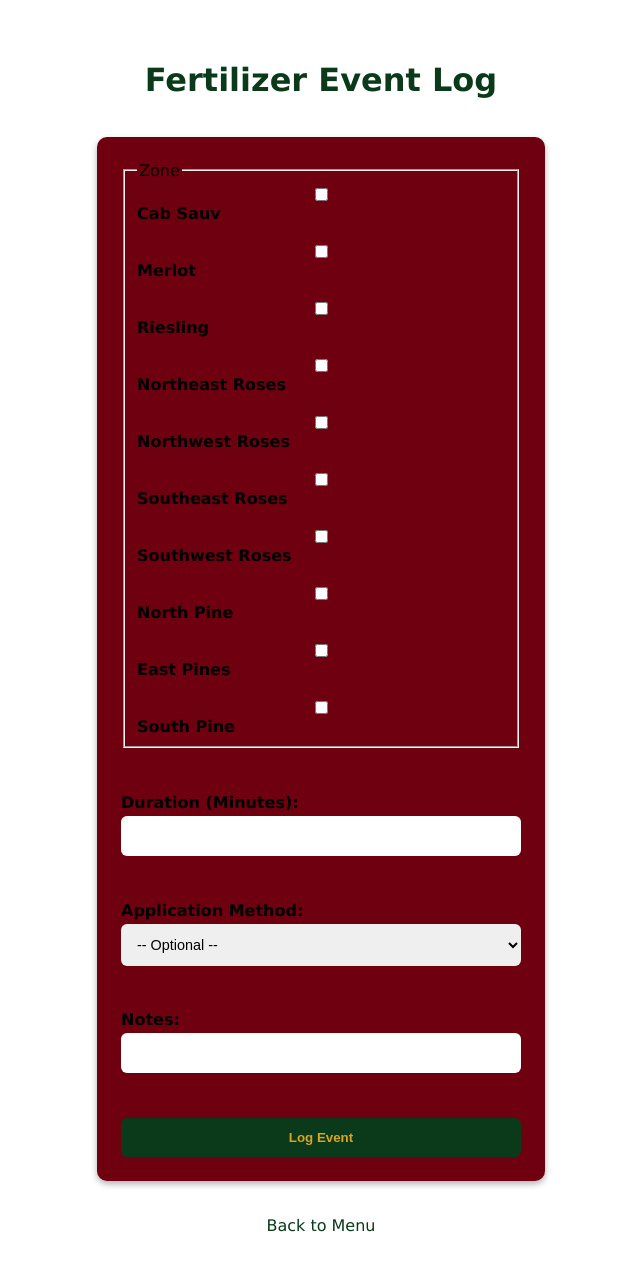
After one commit to scriptedvestige/field_obs, a FastAPI app: template templates/watering.html in a window 1280 px wide. The commit adds this page. Shown: the whole page, without its empty margins (319-959 px from the left). Run offline with FastAPI, Linux system fonts and the light colour scheme; the template is opened without the code that fills it, so the values that code supplies are empty.

Commit message:
Adding manual watering event logging

```diff
--- a/app.py
+++ b/app.py
@@ -8,10 +8,12 @@ app = FastAPI()
 templates = Jinja2Templates(directory="templates")
 app.mount("/static", StaticFiles(directory="static"), name="static")
 
+# Main Menu
 @app.get("/menu", name="menu")
 def menu(request: Request):
     return templates.TemplateResponse("index.html", {"request":request})
 
+# Fertilizer Events
 @app.get("/fertilizer", name="fertilizer")
 def fertilizer_form(request: Request):
     return templates.TemplateResponse("fertilizer.html", {"request":request})
@@ -46,7 +48,7 @@ def log_fertilizer(
 
     return RedirectResponse("/fertilizer", status_code=303)
 
-
+# Snow Events
 @app.get("/snow", name="snow")
 def snow_form(request: Request):
     return templates.TemplateResponse("snow.html", {"request":request})
@@ -80,6 +82,7 @@ def log_snow(
 
     return RedirectResponse("/snow", status_code=303)
 
+# Disease/Pest Treatment Events
 @app.get("/treatment", name="treatment")
 def treatment_form(request: Request):
     return templates.TemplateResponse("treatment.html", {"request":request})
@@ -111,3 +114,32 @@ def log_treatment(
     conn.close()
 
     return RedirectResponse("/treatment", status_code=303)
+
+# Watering Events
+@app.get("/watering", name="watering")
+def watering_form(request: Request):
+    return templates.TemplateResponse("watering.html", {"request":request})
+
+@app.post("/watering")
+def log_watering(
+    request: Request,
+    zones: list[str] = Form(...),
+    duration: float | None = Form(None),
+    application_method: str | None = Form(None),
+    notes: str | None = Form(None),
+):
+    conn = get_conn()
+    cur = conn.cursor()
+    for zone in zones:
+        cur.execute(
+            """
+            INSERT INTO manual.watering_events (zone, duration, notes)
+            VALUES (%s, %s, %s, %s)
+            """,
+            (zone, duration, application_method, notes)
+        )
+    conn.commit()
+    cur.close()
+    conn.close()
+
+    return RedirectResponse("/watering", status_code=303)
--- a/templates/index.html
+++ b/templates/index.html
@@ -4,7 +4,8 @@
 
 {% block content %}
     <h1>Manual Event Logging Menu</h1>
-    <h3><a href="{{ url_for('fertilizer') }}">Fertilizer Log</a></h3>
+    <h3><a href="{{ url_for('fertilizer') }}">Fertilizer Events</a></h3>
     <h3><a href="{{ url_for('snow') }}">Snow Events</a></h3>
     <h3><a href="{{ url_for('treatment') }}">Treatment Events</a></h3>
+    <h3><a href="{{ url_for('watering') }}">Watering Events</a></h3>
 {% endblock %}
--- /dev/null
+++ b/templates/watering.html
@@ -0,0 +1,54 @@
+{% extends "base.html" %}
+
+{% block title %}Fertilizer Log{% endblock %}
+
+{% block content %}
+    <h1>Fertilizer Event Log</h1>
+    <form id="fertilizer_form" method="POST" action="/fertilizer">
+
+        <fieldset>
+            <legend>Zone</legend>
+            <label><input type="checkbox" name="zones" value="cab_sauv"> Cab Sauv</label><br>
+            <label><input type="checkbox" name="zones" value="merlot"> Merlot</label><br>
+            <label><input type="checkbox" name="zones" value="riesling"> Riesling</label><br>
+            <label><input type="checkbox" name="zones" value="northeast_roses"> Northeast Roses</label><br>
+            <label><input type="checkbox" name="zones" value="northwest_roses"> Northwest Roses</label><br>
+            <label><input type="checkbox" name="zones" value="southeast_roses"> Southeast Roses</label><br>
+            <label><input type="checkbox" name="zones" value="southwest_roses"> Southwest Roses</label><br>
+            <label><input type="checkbox" name="zones" value="north_pine"> North Pine</label><br>
+            <label><input type="checkbox" name="zones" value="east_pines"> East Pines</label><br>
+            <label><input type="checkbox" name="zones" value="south_pine"> South Pine</label>
+        </fieldset>
+        <br>
+
+        <label>Duration (Minutes):
+            <input type="number" step="0.1" name="duration" id="duration_input">
+        </label>
+        <br>
+
+        <label>Application Method:
+            <select name="application_method">
+                <option value="">-- Optional --</option>
+                <option value="hose">Hose</option>
+                <option value="drip_line">Drip Line</option>
+                <option value="pitcher">Pitcher</option>
+            </select>
+        </label>
+        <br>
+
+        <label>Notes:
+            <input type="text" name="notes">
+        </label>
+        <br>
+
+        <button type="submit">Log Event</button>
+    </form>
+{% endblock %}
+
+{% block back_link %}
+    <a href="{{ url_for('menu') }}">Back to Menu</a>
+{% endblock %}
+
+{% block scripts %}
+
+{% endblock %}
```
Also changed, not shown: sql/watering.sql (added, +8 -0 lines).
